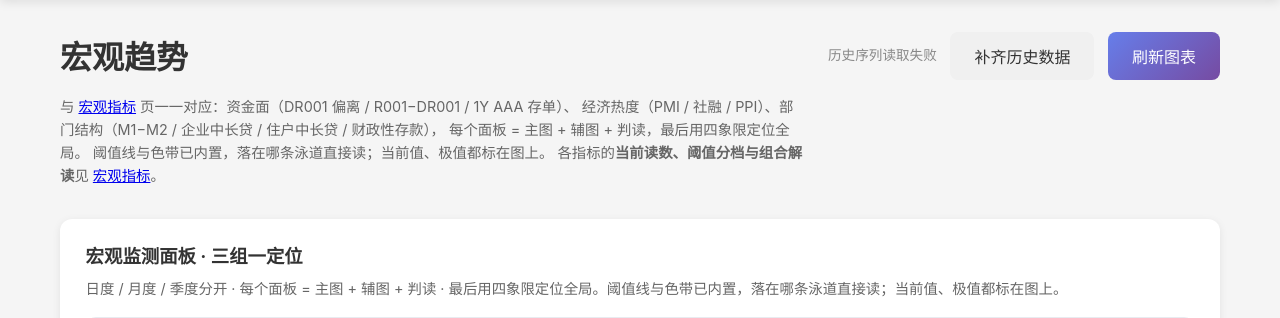
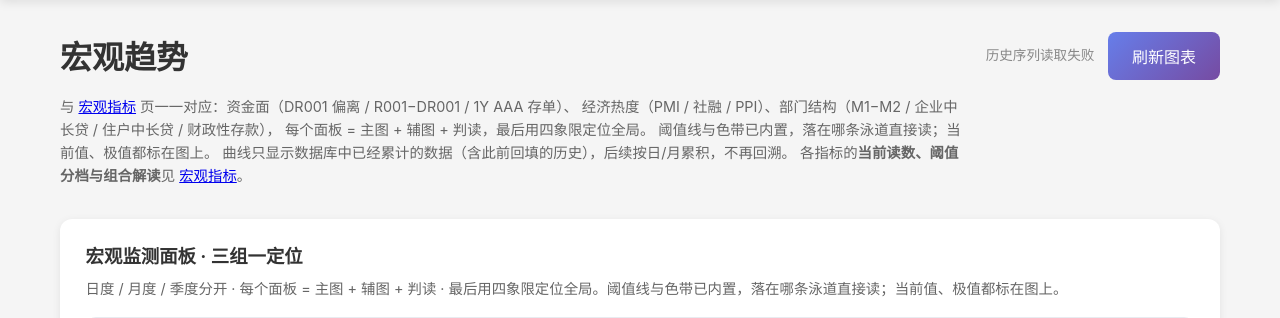
Before and after one commit to zhoulzhou/EventDrive, a Python web app: template app/templates/macro_trend.html in a window 1280 px wide. Shown: the part 80-398 px from the top of the page. Run offline with Jinja, Linux system fonts and the light colour scheme; the template is opened without the code that fills it, so the values that code supplies are empty.

Commit message:
趋势页只展示已累计数据，移除补齐历史入口与自动回溯

```diff
--- a/app/templates/macro_trend.html
+++ b/app/templates/macro_trend.html
@@ -15,12 +15,12 @@
             经济热度（PMI / 社融 / PPI）、部门结构（M1−M2 / 企业中长贷 / 住户中长贷 / 财政性存款），
             每个面板 = 主图 + 辅图 + 判读，最后用四象限定位全局。
             阈值线与色带已内置，落在哪条泳道直接读；当前值、极值都标在图上。
+            曲线只显示数据库中已经累计的数据（含此前回填的历史），后续按日/月累积，不再回溯。
             各指标的<strong>当前读数、阈值分档与组合解读</strong>见 <a href="/macro">宏观指标</a>。
         </p>
     </div>
     <div class="macro-toolbar">
         <span id="trendUpdated" class="macro-updated">加载中…</span>
-        <button id="macroBackfill" class="btn btn-secondary">补齐历史数据</button>
         <button id="macroTrendReload" class="btn btn-primary">刷新图表</button>
     </div>
 </div>
--- a/app/templates/stock_trend.html
+++ b/app/templates/stock_trend.html
@@ -13,7 +13,7 @@
         <p class="form-hint">
             与 <a href="/stock-temp">股市热度</a> 页一一对应：<strong>贪婪指数</strong> + 情绪层（市场宽度 / 全A换手率 / 两市成交额）
             + 估值层（沪深300 PE-TTM）+ 确认层（ERP / 破净率）。每张图都带阈值线与末端最新读数。
-            曲线的长短取决于「补齐历史数据」的回溯窗口；本页与定时任务都不做历史回溯，需要更新时手动点一次。
+            曲线只显示数据库中已经累计的数据（含此前回填的历史），后续按日累积，不再回溯。
             各指标的<strong>当前读数、分位与判读</strong>见 <a href="/stock-temp">股市热度</a>。
         </p>
         <p class="form-hint st-src-line">
@@ -23,7 +23,6 @@
     </div>
     <div class="st-toolbar">
         <span id="stTrendUpdated" class="st-updated">加载中…</span>
-        <button id="stBackfill" class="btn btn-secondary">补齐历史数据</button>
         <button id="stTrendReload" class="btn btn-primary">刷新图表</button>
     </div>
 </div>
--- a/static/js/macro_charts.js
+++ b/static/js/macro_charts.js
@@ -264,7 +264,7 @@ function lineSeries(name, vals, color, o) {
 /* ---------------- ① 资金松紧：DR001 偏离 ---------------- */
 function drawDr001(bag, steps) {
     const rows = pick(bag, "dr001_spread");
-    if (rows.length < 2) { chartEmpty("mpDr007", "暂无日度序列，点右上角「补齐历史数据」回溯"); return; }
+    if (rows.length < 2) { chartEmpty("mpDr007", "暂无日度序列，随每日刷新继续累积"); return; }
     const dates = rows.map(function (r) { return r.as_of; });
     const vals = rows.map(function (r) { return Number(r.value); });
     const ma5 = movingAvg(vals, 5);
@@ -316,7 +316,7 @@ function drawDr001(bag, steps) {
 /* ---------------- ① 资金松紧：R001 − DR001 ---------------- */
 function drawR001(bag) {
     const rows = pick(bag, "r001_dr001");
-    if (rows.length < 2) { chartEmpty("mpR001", "暂无日度序列，点右上角「补齐历史数据」回溯"); return; }
+    if (rows.length < 2) { chartEmpty("mpR001", "暂无日度序列，随每日刷新继续累积"); return; }
     const dates = rows.map(function (r) { return r.as_of; });
     const vals = rows.map(function (r) { return Number(r.value); });
     const lo = Math.min.apply(null, vals), hi = Math.max.apply(null, vals);
@@ -364,7 +364,7 @@ function drawR001(bag) {
 /* ---------------- ① 资金松紧：1Y AAA 同业存单（银行负债成本） ---------------- */
 function drawNcd(bag) {
     const rows = pick(bag, "ncd_1y_aaa");
-    if (rows.length < 2) { chartEmpty("mpER", "暂无同业存单序列，点右上角「补齐历史数据」回溯"); return; }
+    if (rows.length < 2) { chartEmpty("mpER", "暂无同业存单序列，随每日刷新继续累积"); return; }
     const dates = rows.map(function (r) { return r.as_of; });
     const vals = rows.map(function (r) { return Number(r.value); });
     const lo = Math.min.apply(null, vals), hi = Math.max.apply(null, vals);
@@ -410,7 +410,7 @@ function drawNcd(bag) {
 /* ---------------- ② 信用扩张：社融存量同比 ---------------- */
 function drawTsf(bag) {
     const rows = pick(bag, "tsf_yoy");
-    if (rows.length < 2) { chartEmpty("mpTsf", "暂无月度序列，点右上角「补齐历史数据」回溯"); return; }
+    if (rows.length < 2) { chartEmpty("mpTsf", "暂无月度序列，随每月数据继续累积"); return; }
     const dates = rows.map(function (r) { return r.as_of; });
     const vals = rows.map(function (r) { return Number(r.value); });
     const lo = Math.min.apply(null, vals), hi = Math.max.apply(null, vals);
@@ -449,12 +449,12 @@ function drawTsf(bag) {
 function drawM1M2(bag) {
     const m1 = pick(bag, "m1_yoy"), m2 = pick(bag, "m2_yoy"), sp = pick(bag, "m1_m2");
     const axis = (m1.length >= 2 ? m1 : m2).map(function (r) { return r.as_of; });
-    if (axis.length < 2) { chartEmpty("mpM1M2", "暂无月度序列，点右上角「补齐历史数据」回溯"); return; }
+    if (axis.length < 2) { chartEmpty("mpM1M2", "暂无月度序列，随每月数据继续累积"); return; }
 
     const a1 = alignTo(axis, m1), a2 = alignTo(axis, m2), asp = alignTo(axis, sp);
     const pairs = axis.map(function (_, i) { return [a1[i], a2[i]]; });
     const both = pairs.filter(function (p) { return p[0] !== null && p[1] !== null; });
-    if (both.length < 2) { chartEmpty("mpM1M2", "M1 / M2 序列不足，点右上角「补齐历史数据」回溯"); return; }
+    if (both.length < 2) { chartEmpty("mpM1M2", "M1 / M2 序列不足，随每月数据继续累积"); return; }
 
     const flat = both.reduce(function (a, p) { return a.concat(p); }, []);
     const yMin = Math.floor(Math.min.apply(null, flat) - 1);
@@ -531,7 +531,7 @@ function drawM1M2(bag) {
 /* ---------------- ③ 景气温度：PMI ---------------- */
 function drawPmi(bag) {
     const rows = pick(bag, "pmi");
-    if (rows.length < 2) { chartEmpty("mpPmi", "暂无月度序列，点右上角「补齐历史数据」回溯"); return; }
+    if (rows.length < 2) { chartEmpty("mpPmi", "暂无月度序列，随每月数据继续累积"); return; }
     const dates = rows.map(function (r) { return r.as_of; });
     const vals = rows.map(function (r) { return Number(r.value); });
     const lo = Math.min.apply(null, vals), hi = Math.max.apply(null, vals);
@@ -575,7 +575,7 @@ function drawPmi(bag) {
 /* ---------------- ③ 景气温度：PPI 同比 ---------------- */
 function drawPpi(bag) {
     const rows = pick(bag, "ppi_yoy");
-    if (rows.length < 2) { chartEmpty("mpPpi", "暂无月度序列，点右上角「补齐历史数据」回溯"); return; }
+    if (rows.length < 2) { chartEmpty("mpPpi", "暂无月度序列，随每月数据继续累积"); return; }
     const dates = rows.map(function (r) { return r.as_of; });
     const vals = rows.map(function (r) { return Number(r.value); });
     const lo = Math.min.apply(null, vals), hi = Math.max.apply(null, vals);
@@ -620,7 +620,7 @@ function drawPpi(bag) {
 /* ---------------- 归一化叠加（z-score，滚动 12 月） ---------------- */
 function drawZScore(bag, months) {
     const pmiRows = pick(bag, "pmi");
-    if (pmiRows.length < 8) { chartEmpty("mpZscore", "月度序列不足，点右上角「补齐历史数据」回溯"); return; }
+    if (pmiRows.length < 8) { chartEmpty("mpZscore", "月度序列不足，随每月数据继续累积"); return; }
     const axis = pmiRows.slice(-months).map(function (r) { return r.as_of; });
 
     const defs = [
@@ -698,7 +698,7 @@ function drawZScore(bag, months) {
 function drawQuadrant(bag) {
     const drM = monthlyAvg(pick(bag, "dr001_spread"));
     const pmiRows = pick(bag, "pmi");
-    if (drM.length < 3 || pmiRows.length < 3) { chartEmpty("mpQuad", "日度/月度序列不足，点右上角「补齐历史数据」回溯"); return; }
+    if (drM.length < 3 || pmiRows.length < 3) { chartEmpty("mpQuad", "日度/月度序列不足，随数据继续累积"); return; }
     const pmiMap = {};
     pmiRows.forEach(function (r) { pmiMap[r.as_of] = Number(r.value); });
 
@@ -797,7 +797,7 @@ function drawQuadrant(bag) {
 /* ---------------- ④ 部门结构：信贷流向 ---------------- */
 function drawDept(bag, key, id, color, label, unit, note) {
     const rows = pick(bag, key);
-    if (rows.length < 2) { chartEmpty(id, note || "暂无月度序列，点右上角「补齐历史数据」回溯"); return; }
+    if (rows.length < 2) { chartEmpty(id, note || "暂无月度序列，随每月数据继续累积"); return; }
     const dates = rows.map(function (r) { return r.as_of; });
     const vals = rows.map(function (r) { return Number(r.value); });
     const lo = Math.min.apply(null, vals), hi = Math.max.apply(null, vals);
@@ -958,28 +958,6 @@ async function loadSeries(force) {
     }
 }
 
-async function runBackfill() {
-    const btn = document.getElementById("macroBackfill");
-    if (!window.confirm("将回溯补齐各指标的历史数据（日度逐月请求 + 央行社融/信贷逐期解析，首次约需 2~3 分钟）。\n已存在的记录按「指标 + 数据日期」覆盖更新，不会产生重复行。\n\n继续？")) return;
-    btn.disabled = true;
-    btn.textContent = "回溯中…（约 3~4 分钟）";
-    try {
-        const response = await fetchWithAuth("/api/macro/backfill", { method: "POST" });
-        const d = await response.json();
-        if (d.status !== "ok") throw new Error(d.message || "回溯失败");
-        const lines = Object.keys(d.counts || {}).map(function (k) { return "  " + k + "：" + d.counts[k] + " 条"; });
-        alert("回溯完成\n生成 " + d.generated + " 条（新增 " + d.added + " / 更新 " + d.updated + "）\n"
-            + lines.join("\n")
-            + (Object.keys(d.errors || {}).length ? "\n\n未完成：" + JSON.stringify(d.errors) : ""));
-        await loadSeries(true);
-    } catch (error) {
-        alert("回溯失败：" + error.message);
-    } finally {
-        btn.disabled = false;
-        btn.textContent = "补齐历史数据";
-    }
-}
-
 /* ==================== 页面装配（宏观趋势） ==================== */
 
 function seriesStats(d) {
@@ -1003,7 +981,7 @@ function nowClock() {
     return p(n.getHours()) + ":" + p(n.getMinutes()) + ":" + p(n.getSeconds());
 }
 
-// 顶部时间戳 + 历史偏少时的「补齐历史数据」提示
+// 顶部时间戳；历史偏少时只做提示，不再提供回溯入口
 function setTrendMeta(d, failed) {
     const meta = document.getElementById("trendUpdated");
     if (!meta) return;
@@ -1013,7 +991,7 @@ function setTrendMeta(d, failed) {
     const notice = document.getElementById("trendNotice");
     if (!notice) return;
     notice.innerHTML = s.total < 200
-        ? '<div class="macro-alert">历史序列偏少（' + s.total + ' 条），曲线可能很短。可点「补齐历史数据」回溯：日度逐月请求 + 央行社融/信贷逐期解析，首次约 2~3 分钟；一律按「指标 + 数据日期」覆盖写入，不会堆重复行。</div>'
+        ? '<div class="macro-alert">历史序列目前只有 ' + s.total + ' 条，曲线较短。本页只展示数据库中已累计的数据，后续随每日/每月刷新继续累积。</div>'
         : "";
 }
 
@@ -1025,7 +1003,6 @@ function trendBoot() {
     loadSeries(false);
 }
 
-document.getElementById("macroBackfill").addEventListener("click", runBackfill);
 document.getElementById("macroTrendReload").addEventListener("click", function () { loadSeries(true); });
 
 window.addEventListener("resize", debounce(function () {
```
Also changed, not shown: app/utils/stock_temp_refresh.py (+5 -12 lines), static/js/stock_charts.js (+8 -37 lines).
